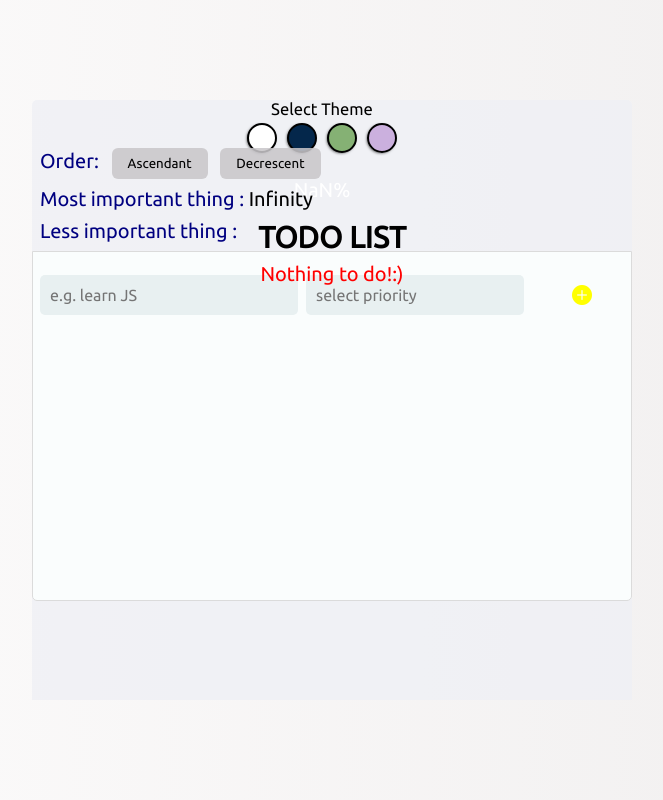
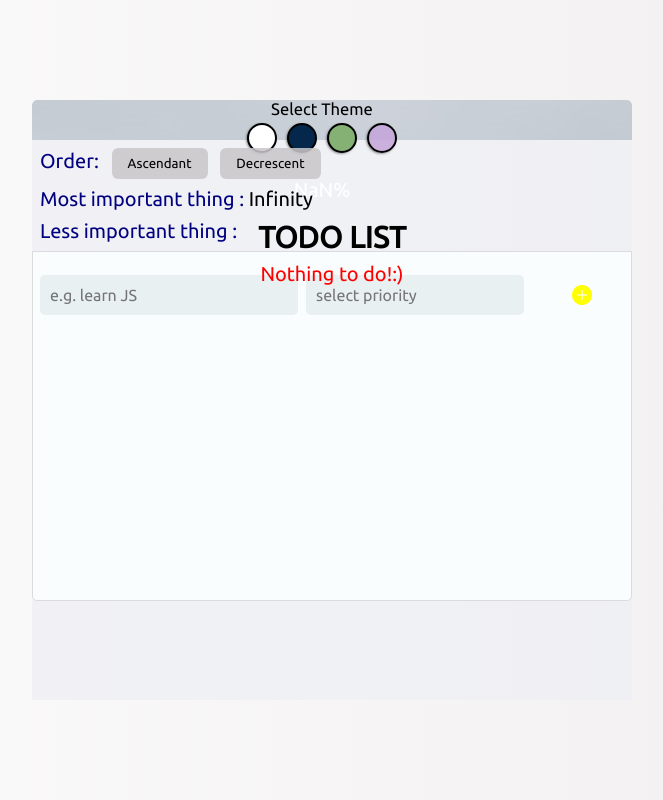
Before and after one commit to Eniko988/js-task-manager, a plain HTML site: page index.html in a window 1280 px wide. Shown: the whole page, without its empty margins (308-971 px from the left). Drawn offline with nearby package versions, Linux system fonts and the light colour scheme.

Commit message:
"update"

```diff
--- a/css/blue.css
+++ b/css/blue.css
@@ -9,7 +9,7 @@
     --themeDotBorder: #fff;
     --container-color: #04274b;
     --header-color:  #fff;
-    --header-picture: url('./image/blue1.jpg');
+    --header-picture: url('/image/blue1.jpg');
     --submit-button-color: rgb(255,255,0);
     --text-shadow: 0px 2px 2px rgba(255, 255, 255, 0.4);
 
--- a/css/default.css
+++ b/css/default.css
@@ -11,7 +11,7 @@
   --container-color: #eff1f5cc;
   --header-color: black;
   --section-color: rgb(218, 208, 208);
-  --header-picture: url('./image/bg.jpg');
+  --header-picture: url('/image/bg.jpg');
   --submit-button-color: rgb(255,255,0);
   --text-shadow-color: 1px 1px 20px rgba(0, 0, 0, 0.2);
 
--- a/css/green.css
+++ b/css/green.css
@@ -8,7 +8,7 @@
     --themeDotBorder: #fff;
     --container-color: #84cfacd0;
     --header-color:  #fff;
-    --header-picture: url('./image/aurora1.jpg');
+    --header-picture: url('/image/aurora1.jpg');
     --submit-button-color: rgb(255,255,0);
     --text-shadow-color: 1px 1px 20px rgba(0, 0, 0, 0.2);
 
--- a/css/purple.css
+++ b/css/purple.css
@@ -9,7 +9,7 @@
   --themeDotBorder: black;
   --container-color: #926194cc;
   --header-color:  #fff;
-  --header-picture: url('./image/purple1.jpg');
+  --header-picture: url('/image/purple1.jpg');
   --submit-button-color:rgb(255,255,0);
 
   --section-title-color:#fff;
```
